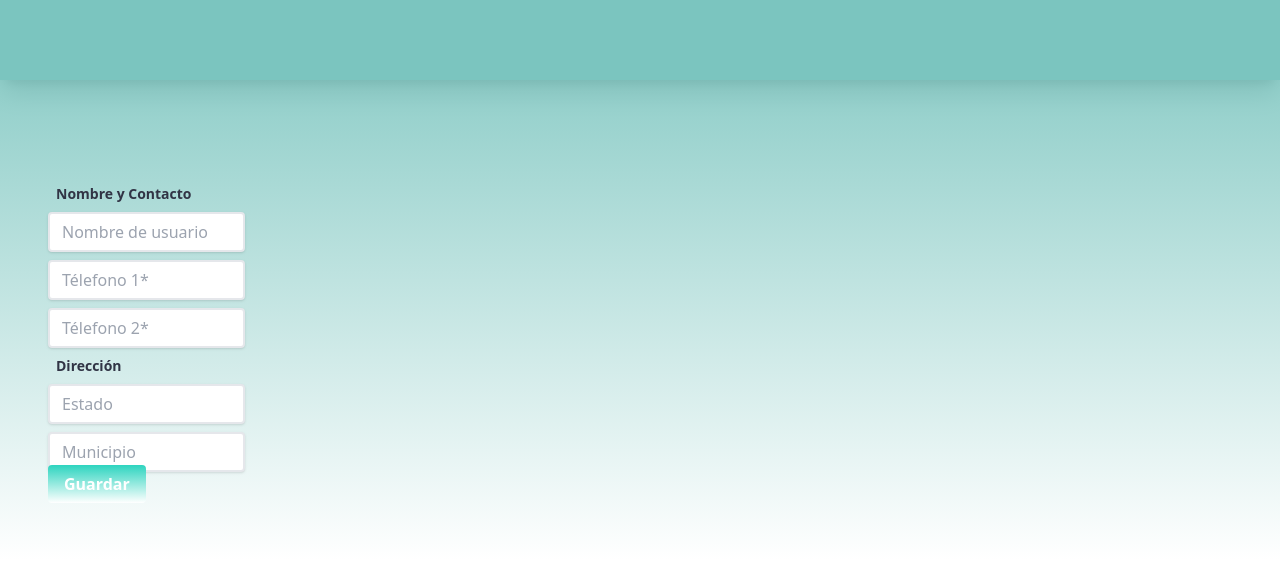
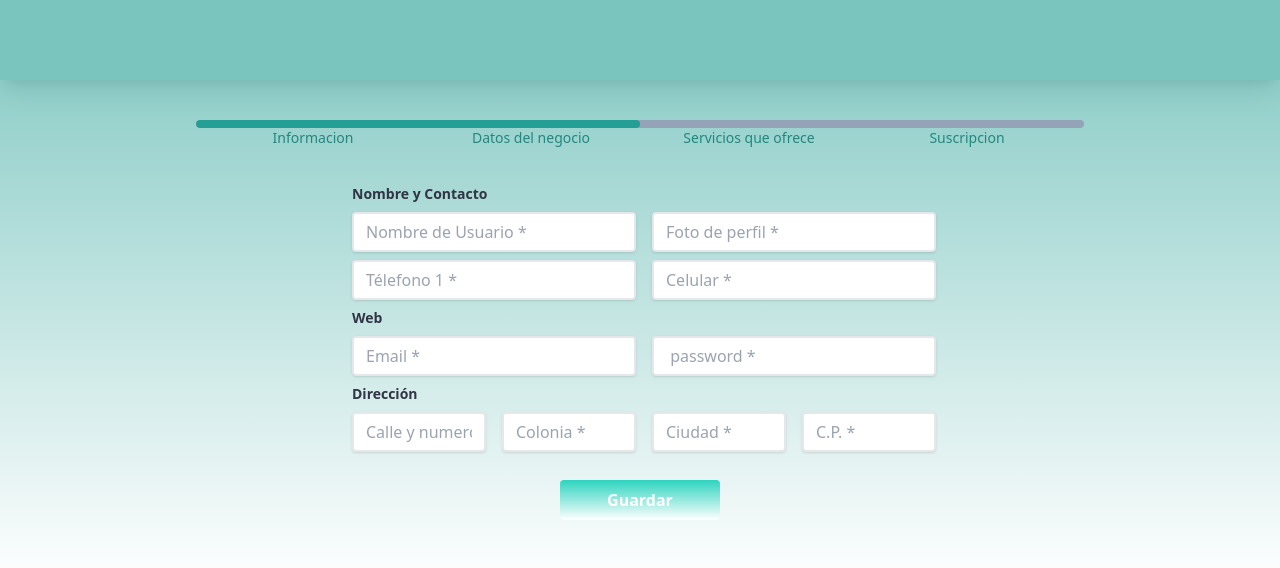
Before and after one commit to Abyblackmouth/Mi_Fiesta-Client, a Next.js app: page /customer-registration in a window 1280 px wide. Shown: the top 568 px of the page. Built offline with nearby package versions, Linux system fonts and the light colour scheme.

Commit message:
the client form is connected with the back

```diff
--- a/components/Button.jsx
+++ b/components/Button.jsx
@@ -1,8 +1,11 @@
 import clsx from "clsx"
 
-export default function Button ({etiqueta, style,onClick}){
+export default function Button({ etiqueta, style, onClick, isSubmit=false }) {
 
-    return(
+  return (
+    <>
+      {
+        !isSubmit &&
         <a className={clsx(
           'bg-gradient-to-b from-[#249F95]/60 to-white', // pendiente tranformarlo a props
           'hover:bg-gradient-to-r from-teal-400 to-[#249F95]/80',
@@ -17,6 +20,24 @@ export default function Button ({etiqueta, style,onClick}){
           onClick={onClick}
         >
           {etiqueta}
-          </a>
+        </a>}
+      {
+        isSubmit && <input className={clsx(
+          'bg-gradient-to-b from-[#249F95]/60 to-white', // pendiente tranformarlo a props
+          'hover:bg-gradient-to-r from-teal-400 to-[#249F95]/80',
+          'text-white',
+          'font-bold',
+          'py-2 px-4',
+          'w-40',
+          'rounded',
+          'focus:outline-none focus:shadow-outline',
+          style
+        )}
+        type="submit"
+        value={etiqueta}
+        />
+      }
+    </>
+
   )
 }
--- a/components/FormCustomer.jsx
+++ b/components/FormCustomer.jsx
@@ -9,22 +9,32 @@ import {registerCustomer} from '../lib/api'
 export default function FormCustomer() {
 
   const {register,handleSubmit} = useForm()
-const onSubmit = async data => {
-  const data2 = {
-    userName:"Lenny",
-    email:"nasss1j@gmail.com",
-    password:"1258sjkd"
+const onSubmit = async (data) => {
+  const newData = {
+    userName:data.userName,
+    email:data.email,
+    password:data.password,
+    phoneNumbers:{
+      fixed:data.fixed,
+      mobile:data.mobile
+    },
+    address:{
+      street: data.street,
+      city: data.city,
+      state: data.state,
+      zip: data.zip
+    }
   }
 
 console.log('data:',data)
-  let resultado = registerCustomer(data2)
- console.log('resultado:',resultado)
-  // console.log(await result.json())
+  let resultado = await registerCustomer(newData)
+ console.log('resultado:',resultado.newCustomer)
 }
   return (
     <>
-      <form className={clsx(
-        'w-2/12',
+
+ <form  onSubmit={handleSubmit(onSubmit)} className={clsx(
+          'w-full',
           'background-color: rgba(255, 255, 255, 0.4)',
           'box-shadow: 0px 2px 4px rgba(0, 0, 0, 0.08)',
           ' flex-direction:column content-center'
@@ -32,48 +42,99 @@ console.log('data:',data)
           <div className={clsx('w-full')}>
             <Subtitle>Nombre y Contacto</Subtitle>
 
-
+            <div className="flex grid-rows-1 gap-2">
                 <Input htmlFor='userName'
-          id='userName'
+                id='username'
                 type='string'
-          placeholder='Nombre de usuario'
+                placeholder='Nombre de Usuario *'
                 message='error'
                 register={register}
                 />
-            <Input htmlFor='phone'
-          id='phone'
-          type='tel'
-          placeholder='Télefono 1*'
-          message='error'
-          register={register}
-          />
-             <Input htmlFor='phone'
-          id='phone'
-          type='tel'
-          placeholder='Télefono 2*'
+                <Input htmlFor='profilePicture'
+                id='profilepicture'
+                type='string'
+                placeholder='Foto de perfil *'
                 message='error'
                 register={register}
                 />
             </div>
-        <div className={clsx('w-full')}>
-        <Subtitle>Dirección</Subtitle>
 
-        <Input htmlFor='state'
-          id='state'
-          type='string'
-          placeholder='Estado'
+            <div className="flex grid-rows-1 gap-2 mt-2">
+                <Input htmlFor='fixed'
+                id='fixed'
+                type='tel'
+                placeholder='Télefono 1 *'
                 message='error'
                 register={register}
                 />
-          <Input htmlFor='town'
-          id='twon'
-          type='string'
-          placeholder='Municipio'
+                <Input htmlFor='mobile'
+                id='mobile'
+                type='tel'
+                placeholder='Celular *'
                 message='error'
                 register={register}
             />
             </div>
-        <Button etiqueta='Guardar' onClick={onSubmit}/>
+
+          </div>
+          <div className={clsx('w-full')}>
+          <Subtitle>Web</Subtitle>
+
+          <div className="flex grid-rows-1 gap-2 mt-2">
+            <Input htmlFor='email'
+                id='email'
+                type='string'
+                placeholder='Email *'
+                message='error'
+                register={register}
+                />
+                <Input htmlFor='password'
+                id='password'
+                type='string'
+                placeholder=' password *'
+                message='error'
+                register={register}
+                />
+            </div>
+          </div>
+          <div className={clsx('w-full')}>
+          <Subtitle>Dirección</Subtitle>
+
+            <div className="flex grid-rows-1 gap-2 mt-2">
+                <Input htmlFor='street'
+                id='street'
+                type='string'
+                placeholder='Calle y numero*'
+                message='error'
+                register={register}
+                />
+                <Input htmlFor='state'
+                id='state'
+                type='string'
+                placeholder='Colonia *'
+                message='error'
+                register={register}
+                />
+                <Input htmlFor='city'
+                id='city'
+                type='string'
+                placeholder='Ciudad *'
+                message='error'
+                register={register}
+                />
+                <Input htmlFor='zip'
+                id='zip'
+                type='string'
+                placeholder='C.P. *'
+                message='error'
+                register={register}
+                />
+            </div>
+          </div>
+            <div className="flex justify-center mt-7">
+            <Button etiqueta='Guardar' isSubmit/>
+
+          </div>
         </form>
     </>
   )
--- a/lib/api.jsx
+++ b/lib/api.jsx
@@ -12,8 +12,8 @@ async function registerCustomer(data) {
       )
       console.log(result)
       let customer = await result.json()
-      console.log("customer:", customer)
-      return customer.data.newCustumer
+      console.log("customer newcustomer:", customer.data)
+      return customer.data
 }
 
 export {registerCustomer}
--- a/pages/customer-registration.jsx
+++ b/pages/customer-registration.jsx
@@ -1,14 +1,17 @@
 import Button from "../components/Button"
 import FormCustomer from "../components/FormCustomer"
 import Layout from "../components/Layout"
-import H1 from "../components/Subtitle"
+import Steps from "../components/Steps"
 
 export default function CustomerRegistration() {
   return (
-
-    <Layout>
-    <FormCustomer> <H1>Hola mundo </H1> </FormCustomer>
+    <>
+    <Layout style=' flex flex-col items-center'>
+        <Steps step='w-1/2'/>
+        <div className="w-1/2 flex">
+    <FormCustomer />
+    </div>
     </Layout>
-
+    </>
   )
 }
```
Lines whose indentation alone changed are shown as unchanged.
